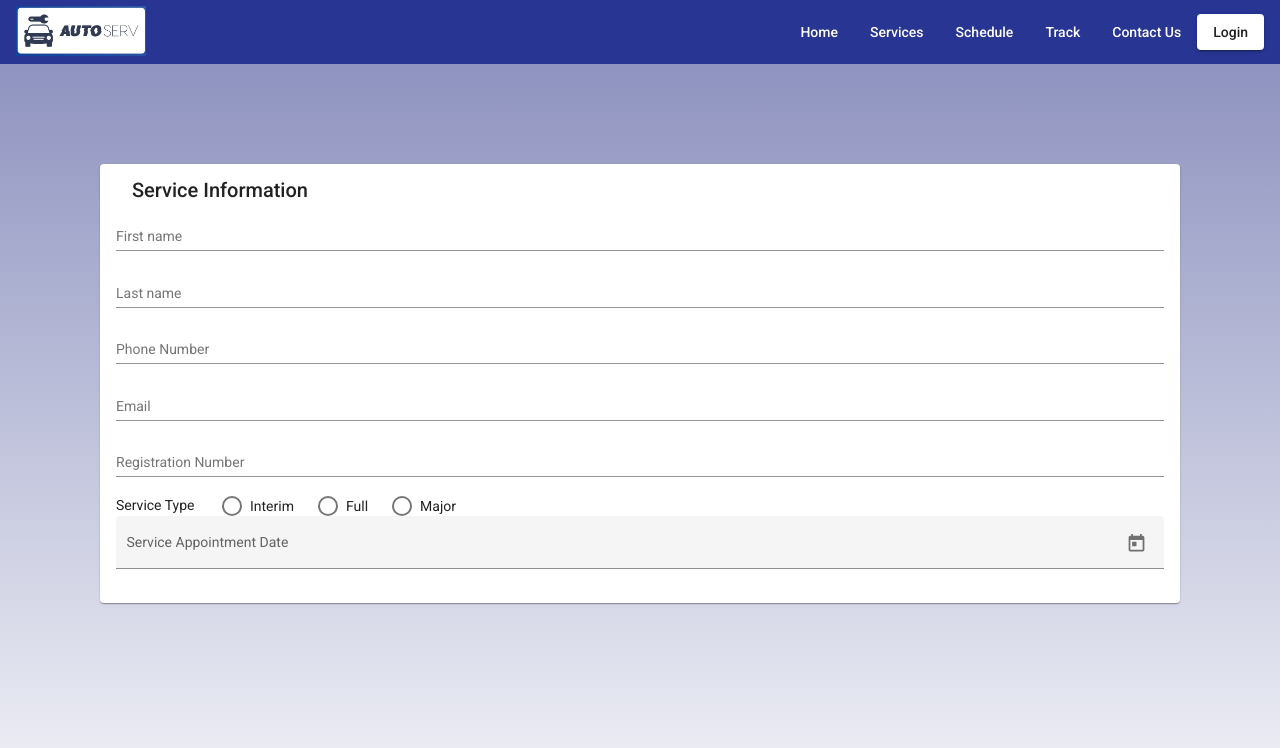
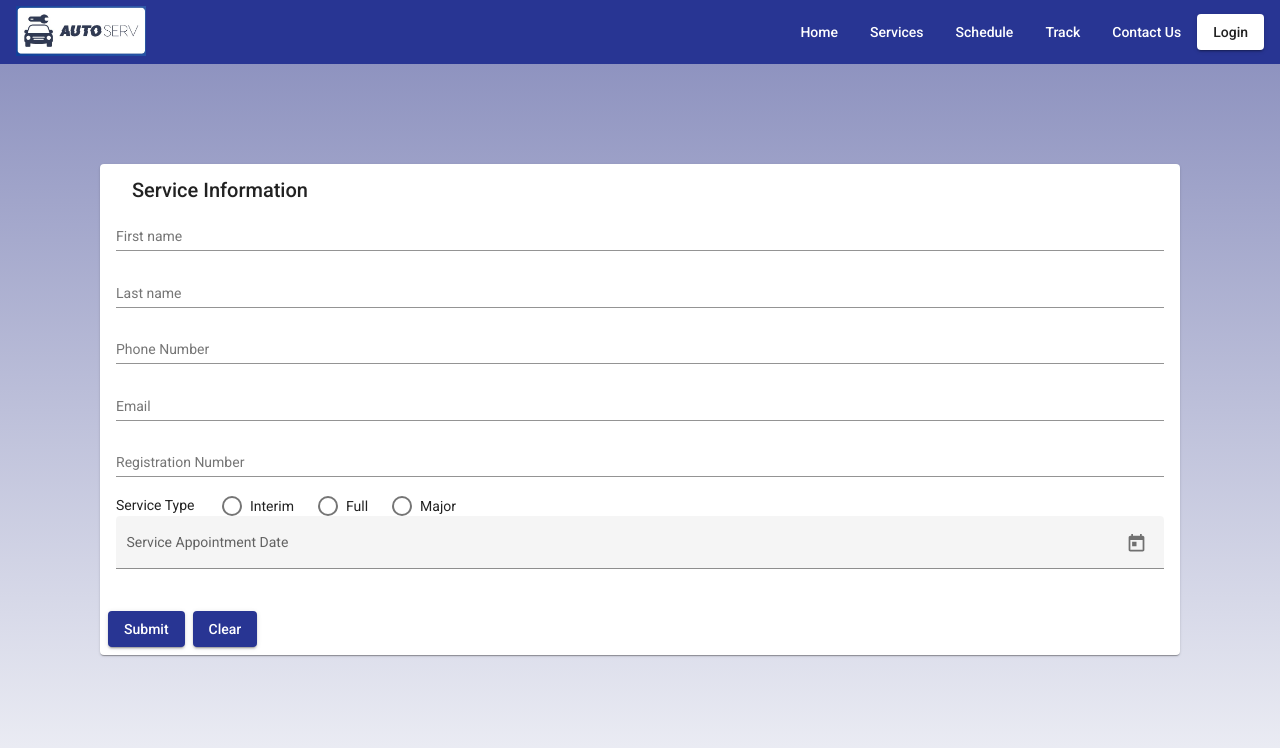
Before and after one commit to bawejahritik/AutoServ, an Angular app in the folder front-end/: page /AppointmentForm in a window 1280 px wide. Shown: the top 748 px of the page. Built offline with nearby package versions, Linux system fonts and the light colour scheme.

Commit message:
Updated appointment-form
Added submit and clear buttons in appointment form close #66

```diff
--- a/front-end/src/app/appointment-form/appointment-form.component.html
+++ b/front-end/src/app/appointment-form/appointment-form.component.html
@@ -48,5 +48,9 @@
             </div>
         </div>
       </mat-card-content>
+      <mat-card-actions>
+          <button (click)="submitForm()" mat-raised-button color="primary">Submit</button>
+          <button (click)="onClear()" mat-raised-button color="primary">Clear</button>
+      </mat-card-actions>
     </mat-card>
 </form>
--- a/front-end/src/app/appointment-form/appointment-form.component.ts
+++ b/front-end/src/app/appointment-form/appointment-form.component.ts
@@ -20,6 +20,14 @@ export class AppointmentFormComponent implements OnInit {
     appointmentDate:[''],
   })
 
+  submitForm() {
+    alert("Submitted")
+  }
+
+  onClear() {
+    this.serviceForm.reset();
+  }
+
   ngOnInit(): void {
   }
 
```
